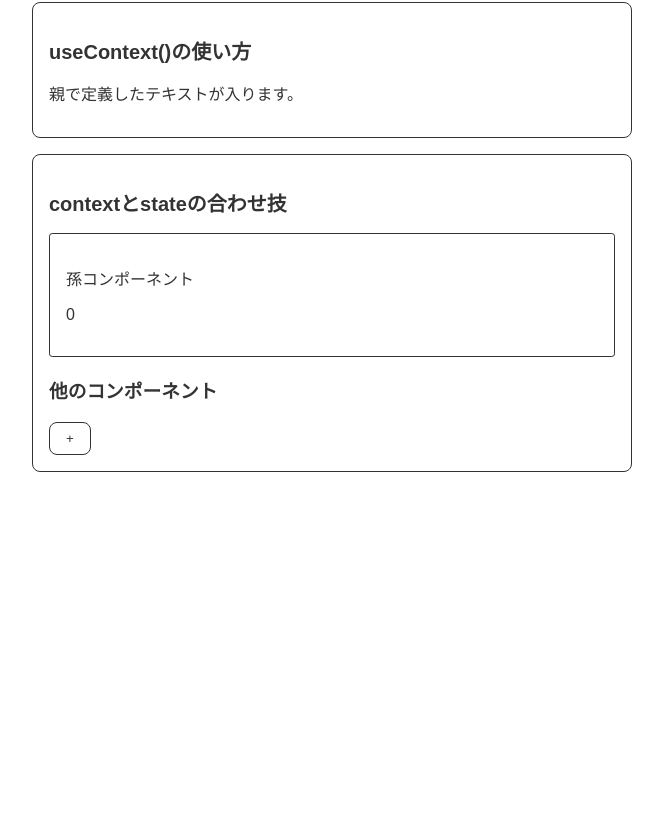
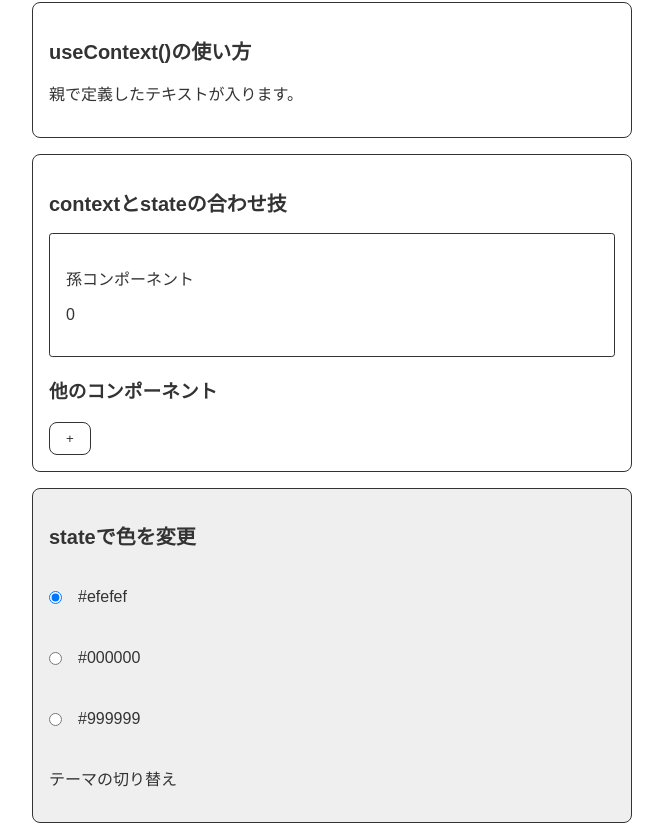
Before and after one commit to junya3/learn-react, a React (Vite) app: page / in a window 1280 px wide. Shown: the part 2082-2913 px from the top of the page, without its empty margins (308-971 px from the left). Before the commit the page ends 2562 px from the top, so only its background shows below. Built offline with nearby package versions, Linux system fonts and the light colour scheme.

Commit message:
status color add

```diff
--- /dev/null
+++ b/src/StateColor.jsx
@@ -0,0 +1,20 @@
+import React, { createContext, useState } from 'react';
+import Child from './stateColor/StateChild.jsx';
+
+const SetColor = ['#efefef', '#000000', '#999999'];
+
+export const Color = createContext();
+
+const StateColor = ({ title }) => {
+  const [state, setState] = useState(SetColor[0]);
+  return (
+    <Color.Provider value={{ colors: SetColor, state, setState }}>
+      <div className='container' style={{ background: state }}>
+        <h2>{title}</h2>
+        <Child />
+      </div>
+    </Color.Provider>
+  );
+};
+
+export default StateColor;
--- a/src/main.jsx
+++ b/src/main.jsx
@@ -11,6 +11,7 @@ import UseReducer from '/src/UseReducer';
 import TestReducer from '/src/TestReducer';
 import UseContext from '/src/UseContext';
 import ContextState from '/src/ContextState';
+import StateColor from '/src/StateColor';
 
 createRoot(document.getElementById('root')).render(
   <StrictMode>
@@ -25,5 +26,6 @@ createRoot(document.getElementById('root')).render(
     <TestReducer title='useReducer()のテスト' />
     <UseContext title='useContext()の使い方' />
     <ContextState title='contextとstateの合わせ技' />
+    <StateColor title='stateで色を変更' />
   </StrictMode>
 );
--- /dev/null
+++ b/src/stateColor/ChildHead.jsx
@@ -0,0 +1,31 @@
+import React, { useContext } from 'react';
+import { Color } from '../stateColor';
+
+const ChildHead = () => {
+  const { colors, state, setState } = useContext(Color);
+
+  const changeHandler = (e) => {
+    setState(e.target.id);
+  };
+  return (
+    <>
+      {colors.map((color) => (
+        <div
+          key={color}
+          style={{ display: 'flex', alignItems: 'center', gap: '1rem' }}
+        >
+          <input
+            type='radio'
+            id={color}
+            name='color'
+            checked={state === color}
+            onChange={changeHandler}
+          />
+          <label htmlFor={color}>{color}</label>
+        </div>
+      ))}
+    </>
+  );
+};
+
+export default ChildHead;
--- /dev/null
+++ b/src/stateColor/StateChild.jsx
@@ -0,0 +1,19 @@
+import React from 'react';
+import ChildHead from './ChildHead.jsx';
+
+const StateChild = () => {
+  return (
+    <>
+      <div className='wrap'>
+        <div className='w_top'>
+          <ChildHead />
+        </div>
+        <div className='w_bottom'>
+          <p>テーマの切り替え</p>
+        </div>
+      </div>
+    </>
+  );
+};
+
+export default StateChild;
```
